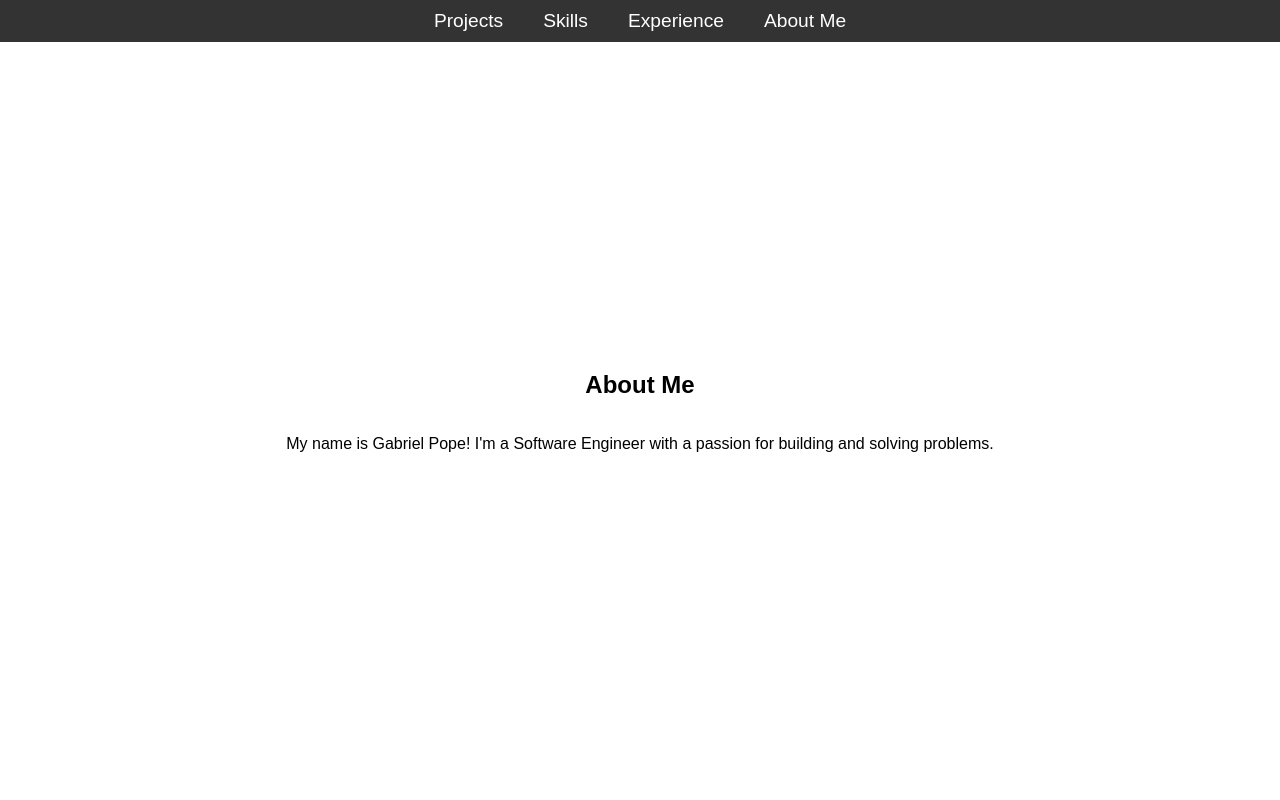
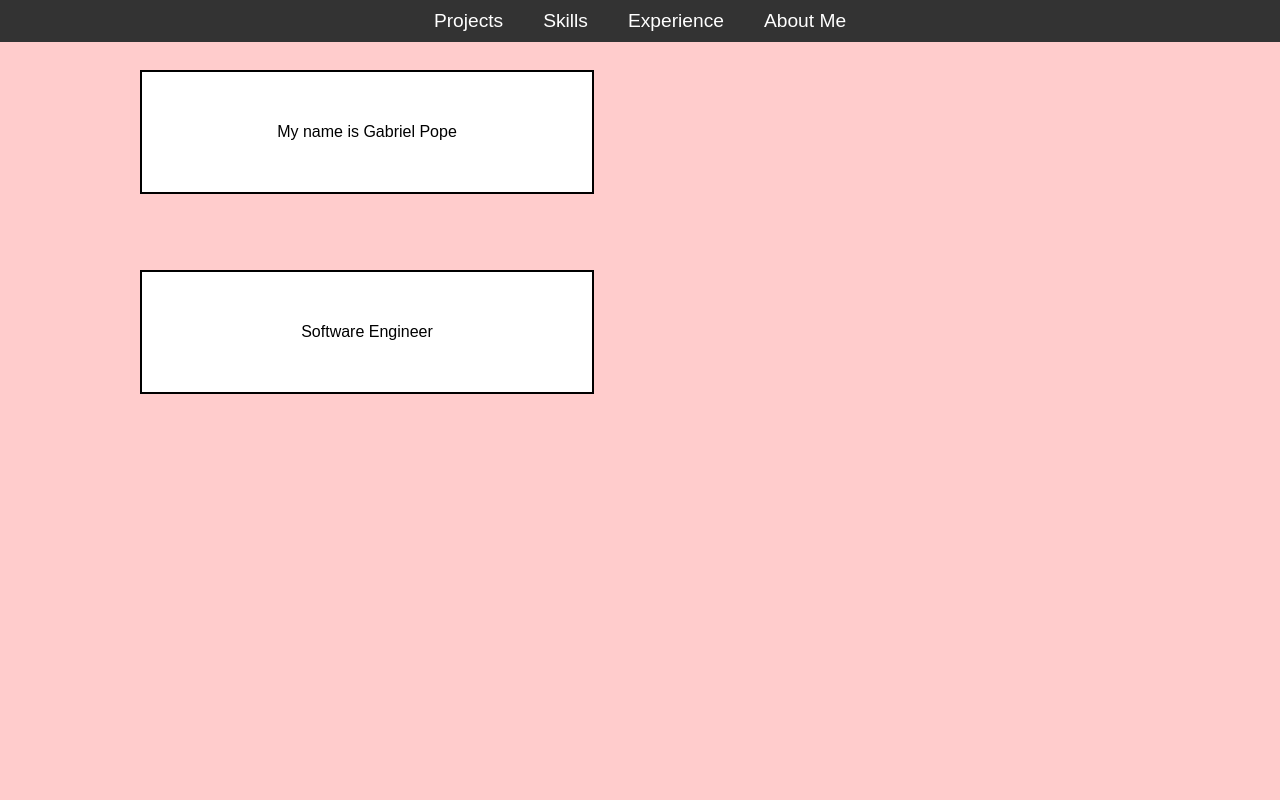
Before and after one commit to GabrielPopeDeveloper/2024-Portfolio, a plain HTML site: page index.html in a window 1280 px wide. Shown: the top 800 px of the page. Drawn offline with Linux system fonts and the light colour scheme.

Commit message:
adding initial about me styles

```diff
--- a/index.css
+++ b/index.css
@@ -42,8 +42,66 @@ section {
     flex-direction: column;
     justify-content: center;
     align-items: center;
+    transition: opacity 0.5s ease;
+}
+
+section:nth-child(1) {
+    background-color: #ffcccc; /* About Me section background color */
+}
+
+section:nth-child(2) {
+    background-color: #ccffcc; /* Experience section background color */
+}
+
+section:nth-child(3) {
+    background-color: #ccccff; /* Projects section background color */
+}
+
+section:nth-child(4) {
+    background-color: #ffffcc; /* Skills section background color */
 }
 
 section h2 {
     margin-top: 0;
 }
+
+/* Styles for About Me section */
+#about {
+    padding: 20px;
+}
+
+/* Styles for info boxes */
+.info-box {
+    position: relative;
+    height: 100%;
+    display: flex;
+    justify-content: center; /* Center horizontally */
+    align-items: center; /* Center vertically */
+}
+
+.box {
+    width: 450px;
+    height: 120px;
+    background-color: #fff; /* White background */
+    border: 2px solid #000; /* Black border */
+    display: flex;
+    justify-content: center;
+    align-items: center;
+}
+
+.box:nth-child(1) {
+    position: absolute;
+    top: 50px; /* Adjust top position in pixels */
+    left: -500px; /* Adjust left position in pixels */
+}
+
+.box:nth-child(2) {
+    position: absolute;
+    top: 250px; /* Adjust top position in pixels */
+    left: -500px; /* Adjust left position for the second box */
+}
+
+.box p {
+    margin: 0;
+    font-size: 16px;
+}
--- a/index.html
+++ b/index.html
@@ -26,8 +26,14 @@
 
     <main>
         <section id="about">
-            <h2>About Me</h2>
-            <p>My name is Gabriel Pope! I'm a Software Engineer with a passion for building and solving problems.</p>
+            <div class="info-box">
+                <div class="box">
+                    <p>My name is Gabriel Pope</p>
+                </div>
+                <div class="box">
+                    <p>Software Engineer</p>
+                </div>
+            </div>
         </section>
 
         <section id="experience">
```
Also changed, not shown: index.js (line endings or trailing spaces).
